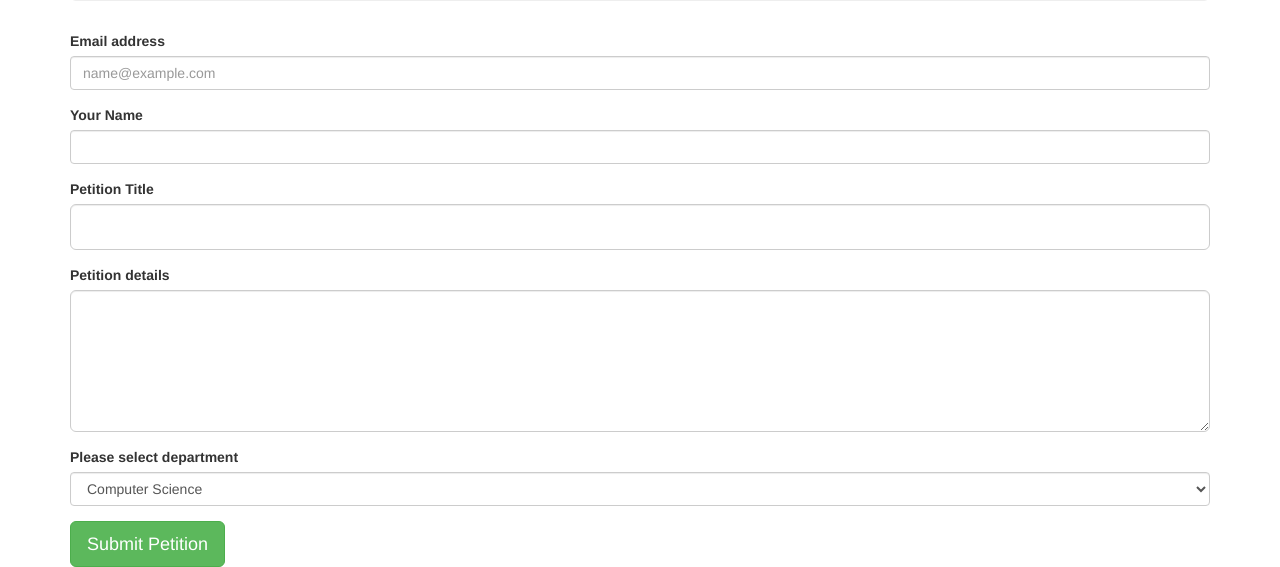
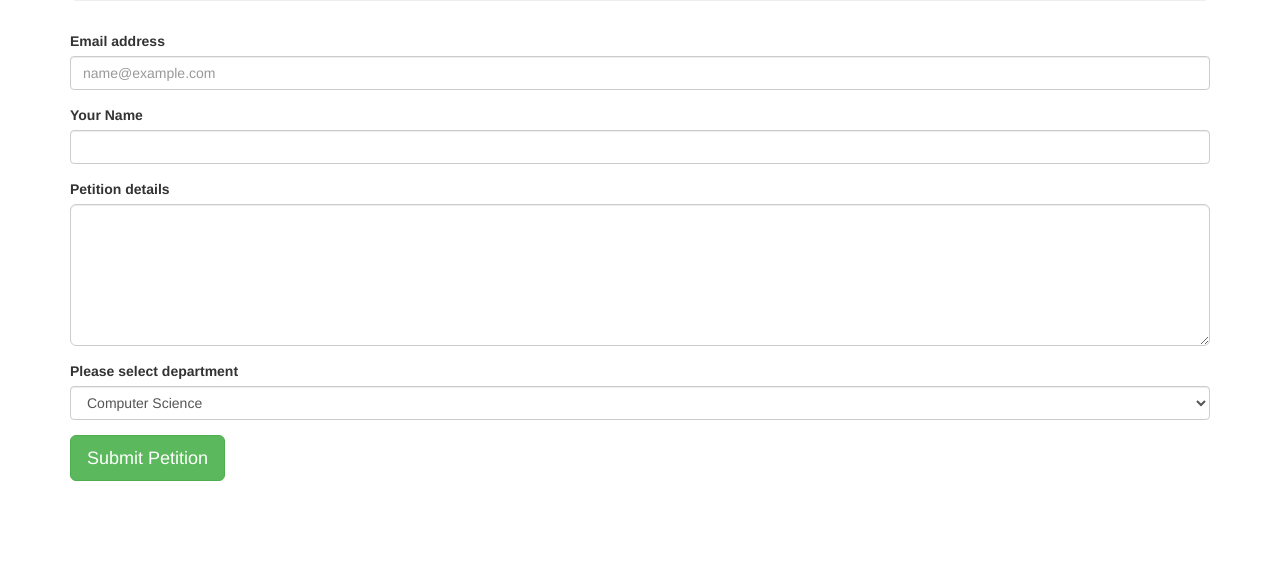
Before and after one commit to GatorIncubator/petition-pronto, a Flask app: page /home in a window 1280 px wide. Shown: the part 359-926 px from the top of the page. After the commit the page ends 840 px from the top, so only its background shows below. Run offline with Flask 2, Linux system fonts and the light colour scheme; some libraries are stand-ins or nearby versions.

Commit message:
Removed title

```diff
--- a/src/templates/home.html
+++ b/src/templates/home.html
@@ -48,12 +48,8 @@
               <input type="email" name="student_email" class="form-control" id="exampleFormControlInput1" placeholder="name@example.com">
             </div>
             <div class="form-group">
-              <label for="studen_name">Your Name</label>
+              <label for="student_name">Your Name</label>
               <input type="text" name="student_name" class="form-control" id="exampleFormControlInput1" placeholder="">
-            </div>
-            <div class="form-group">
-              <label for="petition_title">Petition Title</label>
-              <input type="text" name="petiton_title" id="Petiton_title" class="form-control input-lg" data-error_msg="Please enter petition title.">
             </div>
             <div class="form-group">
               <label for="petiton_description">Petition details</label>
```
